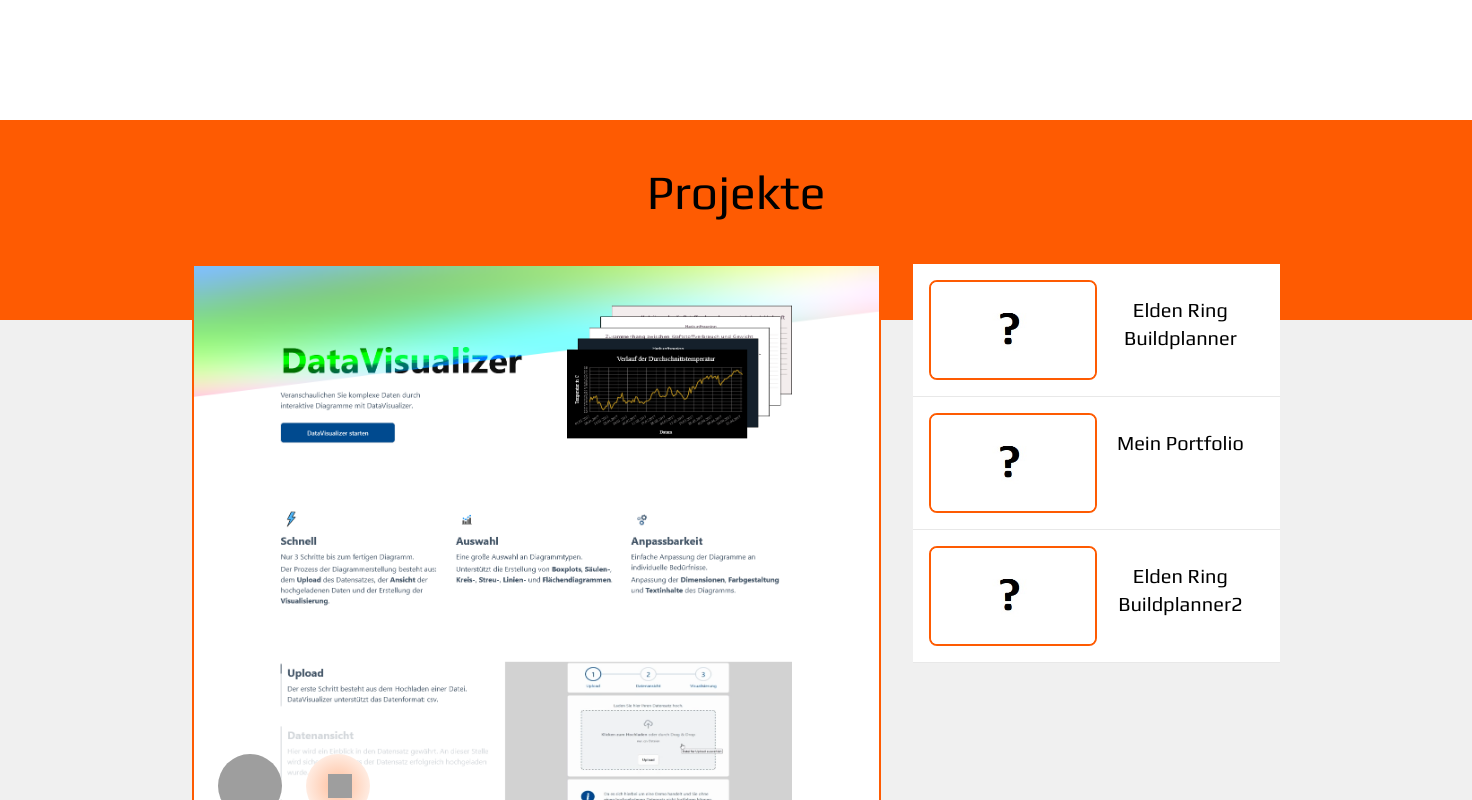
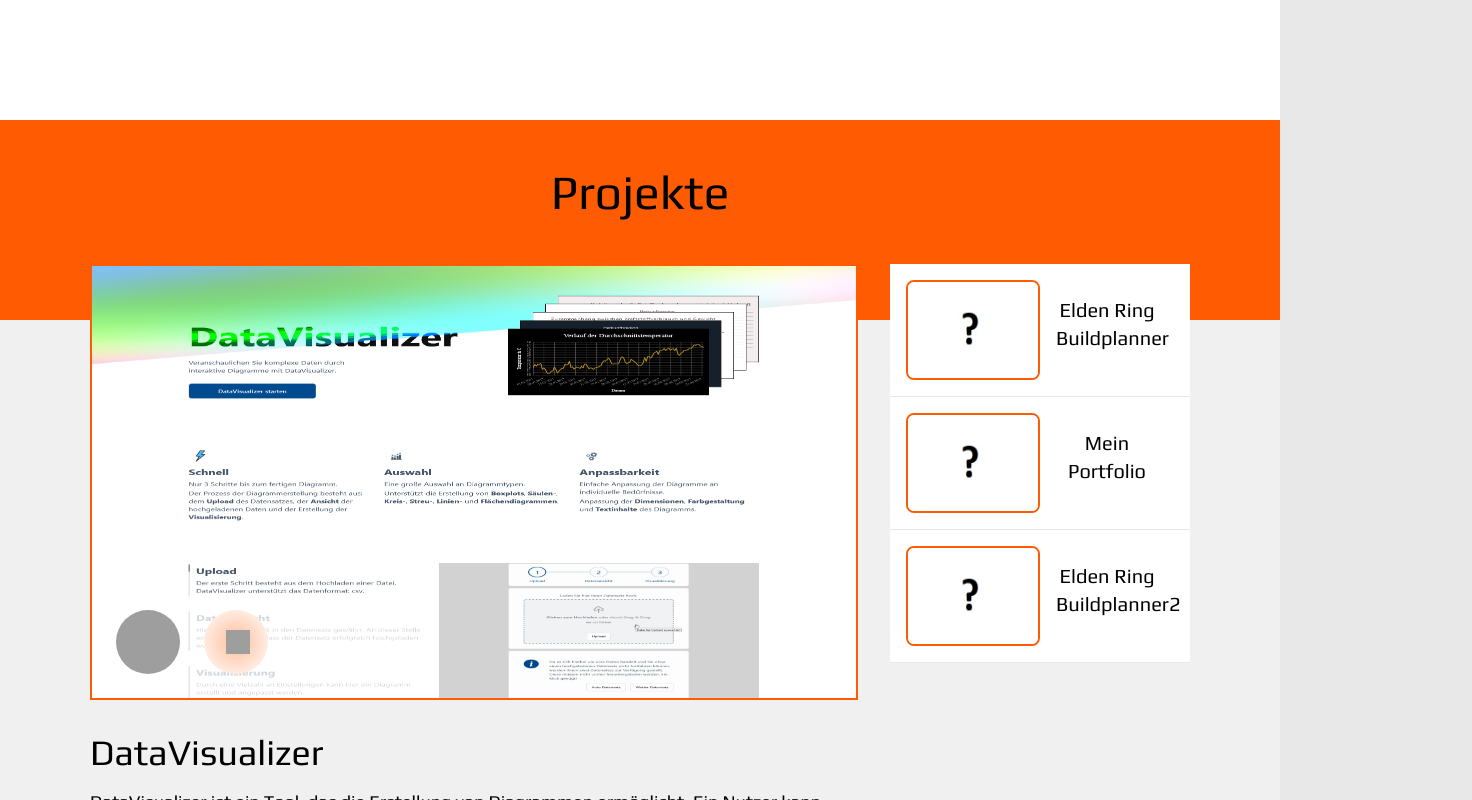
Before and after one commit to SchmittYannic/portfolio_ys, a React (Vite) app: page / in a window 1280 px wide. Shown: the part 780-1580 px from the top of the page, 1472 px wide, since content can reach past the window. Built offline with nearby package versions, Linux system fonts and the light colour scheme; grey boxes are pictures that could not be loaded.

Commit message:
Changes responsiveness of Projects component

```diff
--- a/src/App.tsx
+++ b/src/App.tsx
@@ -3,10 +3,16 @@ import { useEffect } from "react"
 import { Hero, Navbar, About, Contact, Toast, Projects } from "./components"
 import useSettings from "./hooks/useSettings"
 import useToast from "./hooks/useToast"
+import useWindowSize from "./hooks/useWindowSize"
 
 const App = () => {
     const { setTheme, setLang, setColor } = useSettings();
     const { toastList } = useToast();
+    const windowSize = useWindowSize();
+
+    const isXlScreen = windowSize.width && windowSize.width >= 1280;
+
+    console.log(isXlScreen)
 
     useEffect(() => {
         if (localStorage.theme === 'dark' || (!('theme' in localStorage) && window.matchMedia('(prefers-color-scheme: dark)').matches)) {
@@ -39,7 +45,11 @@ const App = () => {
             <div className="App w-full h-full dark:bg-darkBase bg-base">
                 <Navbar />
                 <Hero />
-                <Projects />
+                {isXlScreen ? (
+                    <Projects />
+                ) : (
+                    <div>mobile</div>
+                )}
                 <About />
                 <Contact />
                 <Toast toastList={toastList} />
--- a/src/components/Projects.tsx
+++ b/src/components/Projects.tsx
@@ -5,6 +5,7 @@ import useSettings from "../hooks/useSettings";
 import { ProjectType, TagKeyType, TextContent, projects, tagData } from "../constants";
 import { githubLogo, playButton } from "../assets";
 import { removeItemFromArray } from "../constants/array";
+import { styles } from "../styles";
 
 const Tags = ({ tags }: {tags: TagKeyType[]}) => {
 
@@ -47,19 +48,20 @@ const Projects = () => {
                 <div className={`w-full dark:bg-darkBaseTertiary bg-baseTertiary grow`} />
                 <div className={`w-full h-[10px] ${bgColorClass900}`} />
             </div>
-            <div className="projects-content relative max-w-[1920px] min-w-[320px] mx-auto lg:px-48">
+            <div className="projects-content relative max-w-[1920px] min-w-[320px] mx-auto 4xl:px-48">
+            {/* 3xl:px-36 px-24 */}
                 <h2 className="pt-12 mb-12 text-5xl text-center dark:text-darkTextPrimary text-textPrimary">
                     {PageTextContent.projectsHead}
                 </h2>
 
-                <div className={`flex gap-8 items-start`}>
-                    <div className="project-display w-[1024px] pb-32">
+                <div className={`flex gap-8 justify-center items-start`}>
+                    <div className={`project-display pb-32 ${styles.projectDisplayWidth}`}>
                         <div className={`project-display-img-wrapper relative dark:bg-darkBase bg-base border-2 ${borderColorClass900}`}>
                             <motion.img
                                 key={activeProject.image}
                                 src={activeProject.image}
                                 alt=""
-                                className={`w-[1024px] h-[576px]`}
+                                className={`${styles.projectDisplayWidth} ${styles.projectDisplayImgHeight}`}
                                 initial={{opacity: 0}}
                                 animate={{opacity: 1}}
                                 exit={{opacity: 0}}
@@ -156,7 +158,7 @@ const Projects = () => {
 
                         </motion.div>
                     </div>
-                    <div className={`projects-selection mb-8 dark:bg-darkBase bg-base flex flex-col grow`}>
+                    <div className={`projects-selection ${styles.projectsSelectionWidth} mb-8 dark:bg-darkBase bg-base flex flex-col`}>
                         <AnimatePresence mode="popLayout">
                             {selectedProjects.map((project) => {
 
--- a/src/styles.ts
+++ b/src/styles.ts
@@ -11,13 +11,20 @@ const styles = {
         "2xl:h-[500px] xl:h-[450px] sm:h-[300px] w-[250px]",
 
     heroTextSection:
-        "3xl:max-w-[700px] 2xl:max-w-[600px] lg:max-w-[500px] md:max-w-[500px] sm:max-w-[400px] max-w-[360px]",
+        "4xl:max-w-[700px] 2xl:max-w-[600px] lg:max-w-[500px] md:max-w-[500px] sm:max-w-[400px] max-w-[360px]",
     heroTextSectionPadding:
         "lg:py-0 md:py-24 sm:py-16 py-10 lg:mx-auto lg:pl-20 lg:pr-0 px-10",
     heroHeadText:
-        "3xl:text-7xl 2xl:text-6xl md:text-5xl sm:text-4xl text-3xl font-bold",
+        "4xl:text-7xl 2xl:text-6xl md:text-5xl sm:text-4xl text-3xl font-bold",
     heroSubText:
-        "3xl:text-[25px] 2xl:text-[22px] md:text-[20px] sm:text-[18px]",
+        "4xl:text-[25px] 2xl:text-[22px] md:text-[20px] sm:text-[18px]",
+
+    projectDisplayWidth:
+        "3xl:w-[1024px] 2xl:w-[896px] xl:w-[768px]",
+    projectDisplayImgHeight:
+        "3xl:h-[576px] 2xl:h-[504px] xl:h-[432px]",
+    projectsSelectionWidth:
+        "2xl:w-[450px] xl:w-[300px]",
 }
 
 export { styles }
--- a/tailwind.config.js
+++ b/tailwind.config.js
@@ -83,7 +83,8 @@ export default {
             screens: {
                 xs: "450px",
                 "2xs": "320px",
-                "3xl": "1920px",
+                "3xl": "1728px",
+                "4xl": "1920px",
             },
             transitionTimingFunction: {
                 "button": "cubic-bezier(0.785, 0.135, 0.15, 0.86)",
```
